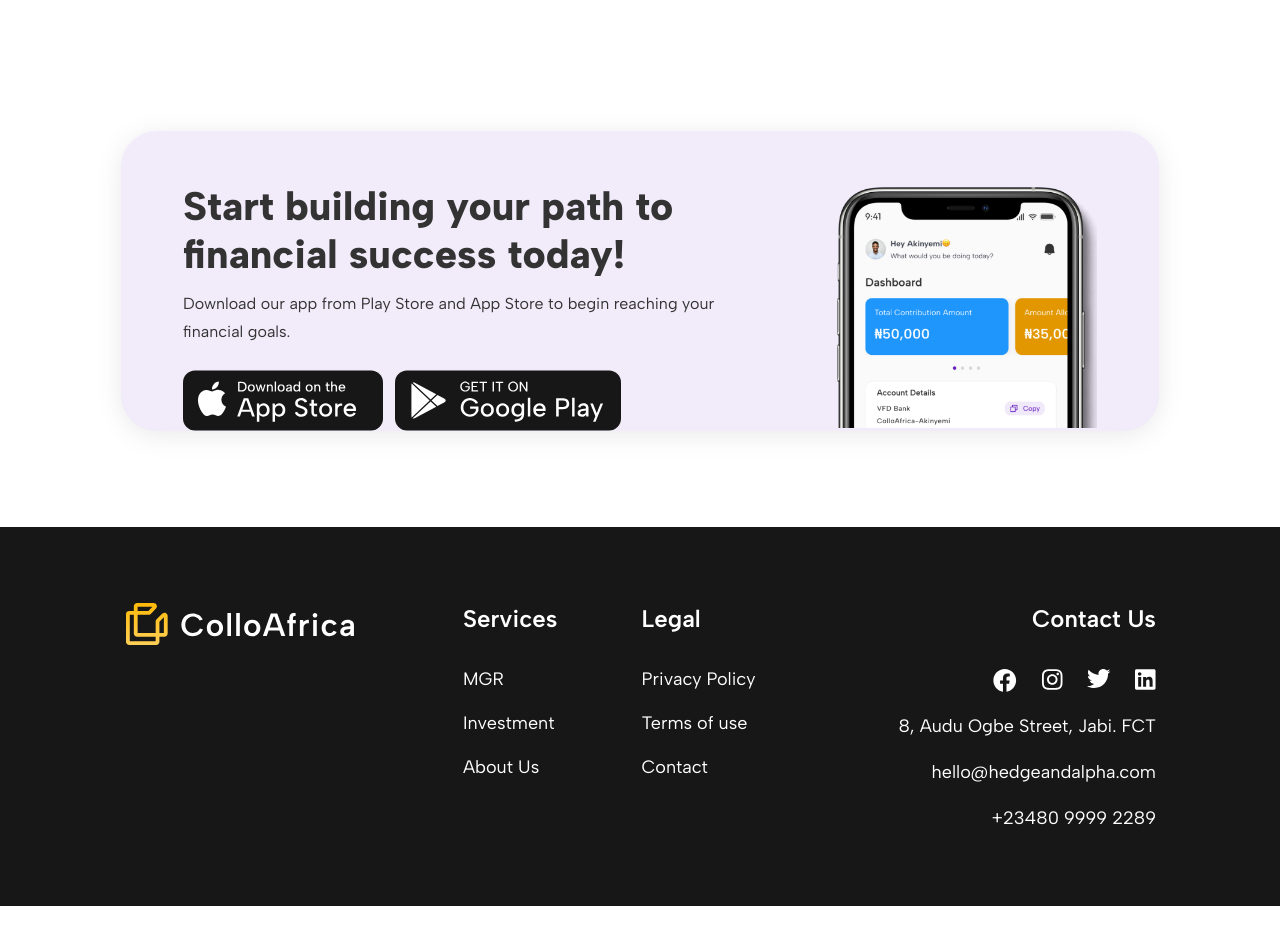
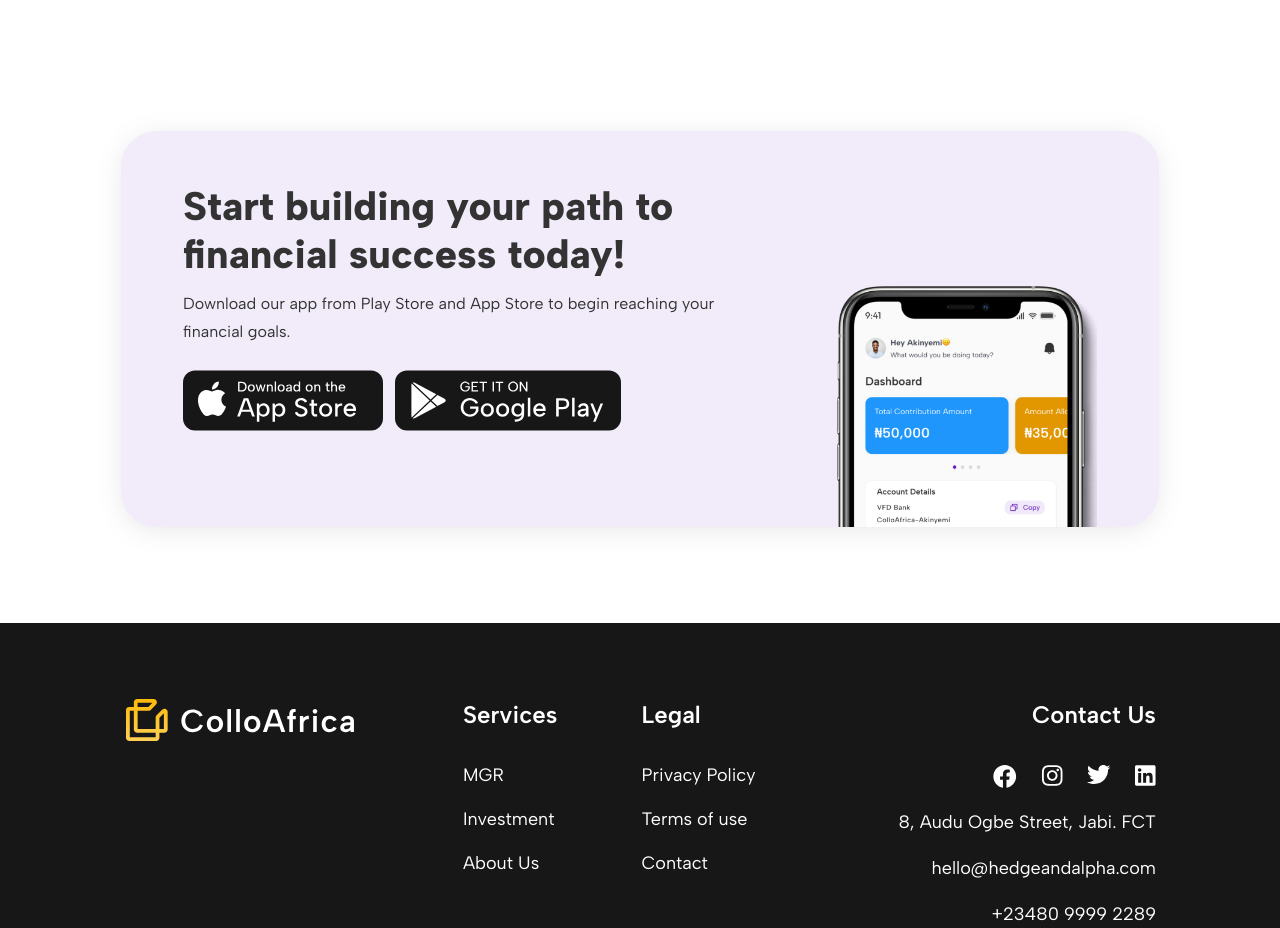
Before and after one commit to hedge-and-alpha/website_v2, a Nuxt app: page / in a window 1280 px wide. Shown: the part 4440-5368 px from the top of the page. Before the commit the page ends 5346 px from the top, so only its background shows below. Built offline with nearby package versions, Linux system fonts and the light colour scheme.

Commit message:
:recycle: Refactor: equal spacing at the app store section on landing page for smaller desktop

```diff
--- a/pages/index.vue
+++ b/pages/index.vue
@@ -232,8 +232,8 @@
             </div>
         </section>
         <section class="bg-white px-5 sm:px-[121px] pb-24 sm:py-24">
-            <div class="rounded-[18px] sm:rounded-[36px] bg-[#F1EBFA] app-store pt-[36.09px] sm:pt-[51.27px] px-6 sm:px-[62px] flex flex-col sm:flex-row gap-[38.86px] sm:gap-[97px] items-center max-w-[1198px] mx-auto">
-                <div class="text-center sm:text-left max-w-[556px] text-[#333]">
+            <div class="rounded-[18px] sm:rounded-[36px] bg-[#F1EBFA] app-store pt-[36.09px] sm:pt-[51.27px] px-6 sm:px-[62px] flex flex-col sm:flex-row gap-[38.86px] sm:gap-[97px] items-end max-w-[1198px] mx-auto">
+                <div class="text-center sm:text-left max-w-[556px] text-[#333] pb-24">
                     <p class="mb-3 text-xl sm:text-[40px] font-extrabold leading-[26px] sm:leading-[normal]">
                         Start building your path to financial success today!
                     </p>
```
